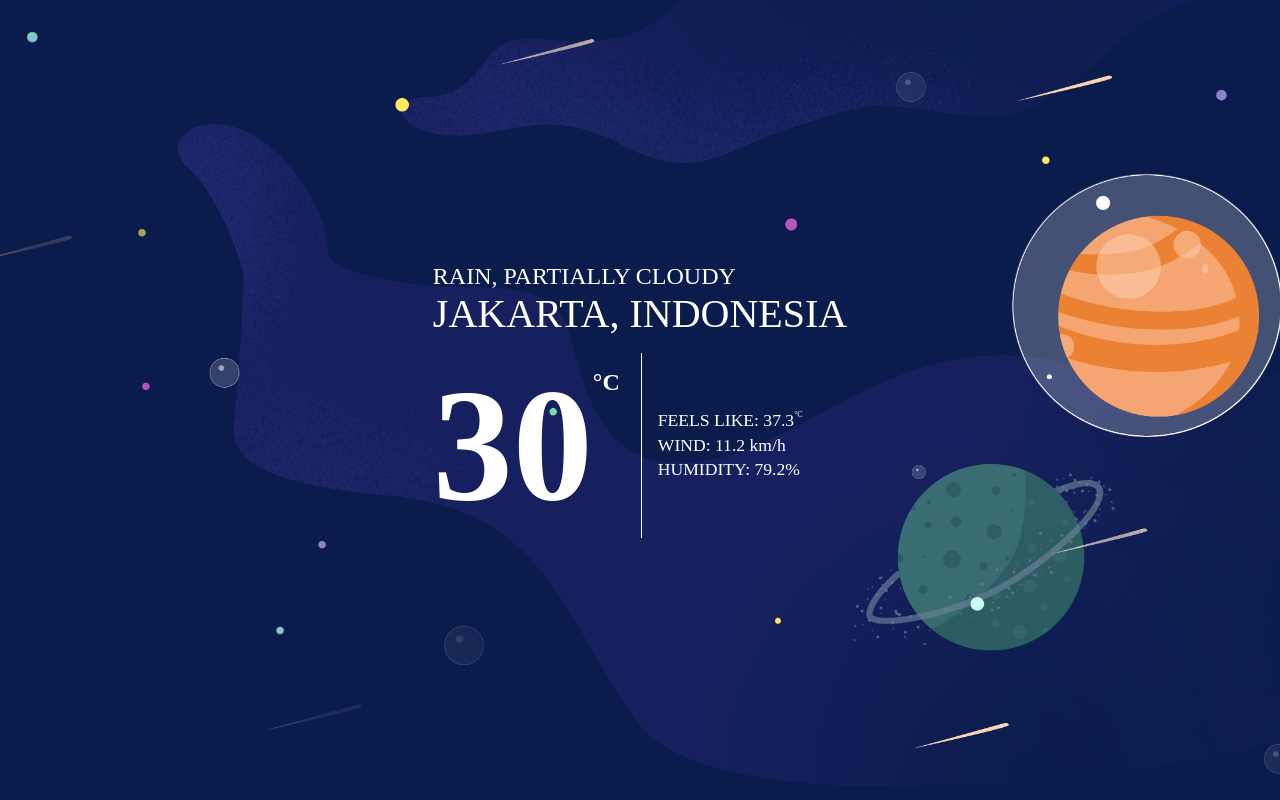
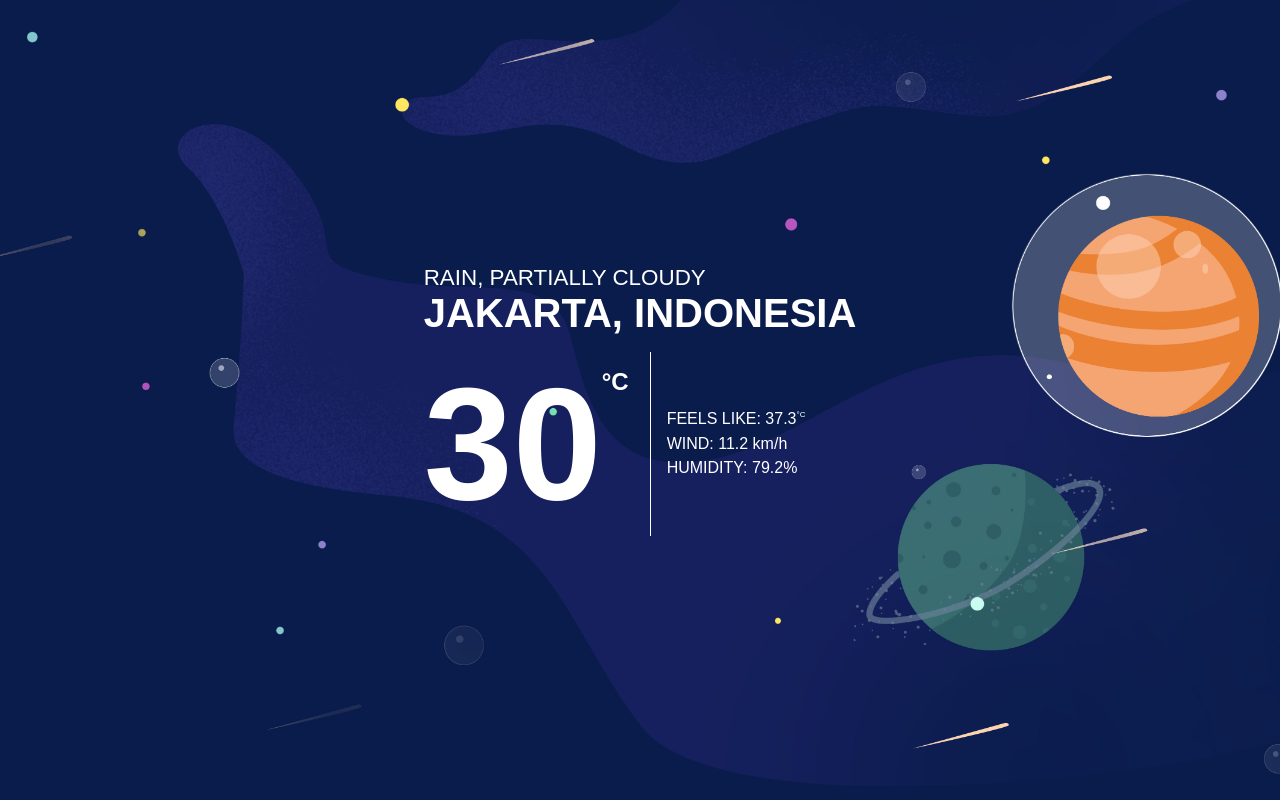
Before and after one commit to gudiudi/weather-app, a website built with webpack: page src/template.html in a window 1280 px wide. Built offline with nearby package versions, Linux system fonts and the light colour scheme.

Commit message:
feat: add font

```diff
--- a/src/styles.css
+++ b/src/styles.css
@@ -1,3 +1,9 @@
+@font-face {
+	font-family: "Poppins";
+	src: url("./assets/Poppins-Regular.ttf") format("ttf");
+	font-style: normal;
+}
+
 body {
 	height: 100vh;
 	margin: 0;
@@ -9,6 +15,7 @@ body {
 	background-size: cover;
 	background-position: center;
 	background-repeat: no-repeat;
+	font-family: "Poppins", sans-serif;
 }
 
 .container {
@@ -24,11 +31,12 @@ body {
 }
 
 .weather-conditions {
-	font-size: 1.5rem;
+	font-size: 1.4rem;
 }
 
 .weather-location {
 	font-size: 2.5rem;
+	font-weight: bold;
 }
 
 .weather-content {
@@ -55,8 +63,7 @@ body {
 	align-items: start;
 	border-left: 1px solid #fff;
 	padding: 1rem;
-	gap: 0.2rem;
-	font-size: 1.1rem;
+	gap: 0.4rem;
 }
 
 .weather-feelslike {
```
Also changed, not shown: src/assets/Poppins-Regular.ttf (added).
